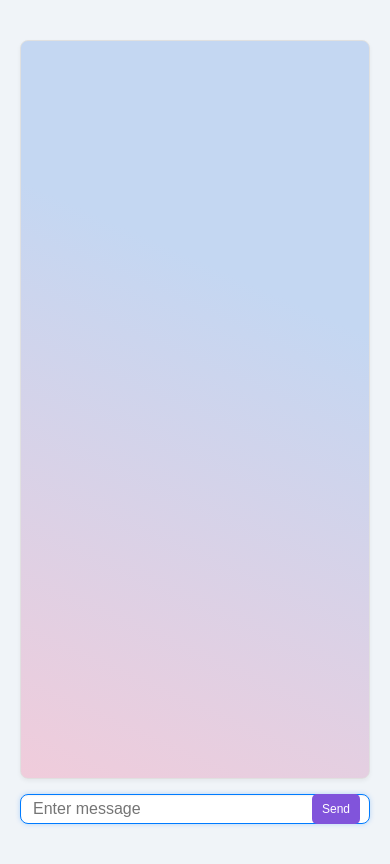
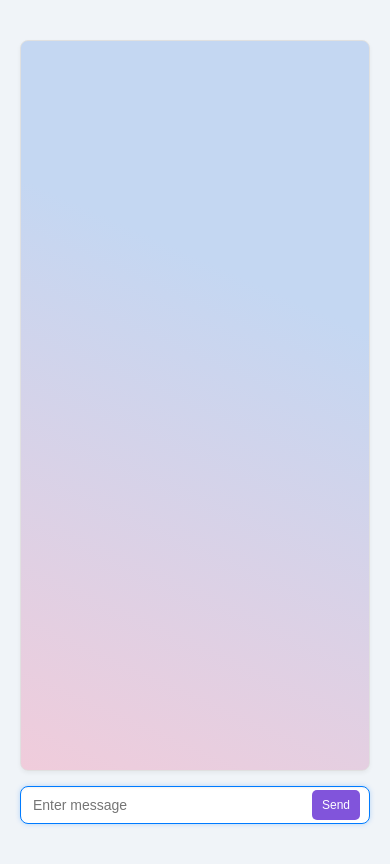
Before and after one commit to siefimov/chat-app, a React (Vite) app: page / in a window 390 px wide. Built offline with nearby package versions, Linux system fonts and the light colour scheme.

Commit message:
chat-11: * improvements

```diff
--- a/src/App.css
+++ b/src/App.css
@@ -161,7 +161,8 @@ body {
   }
 
   .chat-input input[type='text'] {
-    padding-right: 70px;
+    padding-right: 125px;
+    font-size: 14px;
   }
 
   .chat-input button {
@@ -171,6 +172,7 @@ body {
     transform: translateY(-50%);
     border-radius: 5px;
     font-size: 14px;
+    padding: 7px 20px;
   }
 }
 
--- a/src/components/ChatInput.tsx
+++ b/src/components/ChatInput.tsx
@@ -43,8 +43,12 @@ export const ChatInput: React.FC = () => {
   };
 
   useEffect(() => {
-    inputRef.current?.focus();
-  }, []);
+    if (inputRef.current) {
+      inputRef.current.style.height = 'auto';
+      inputRef.current.style.height = `${inputRef.current.scrollHeight}px`;
+      inputRef.current.focus();
+    }
+  }, [inputValue]);
 
   return (
     <div className="chat-input">
```
